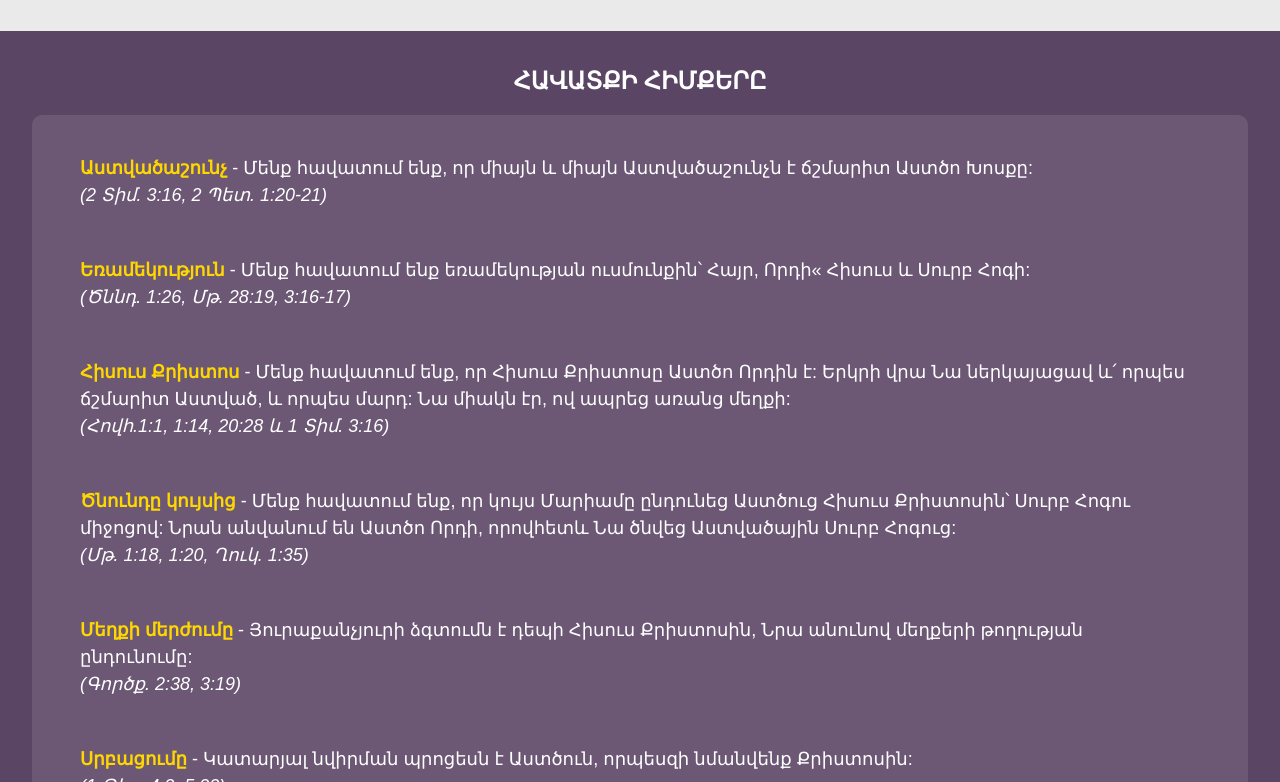
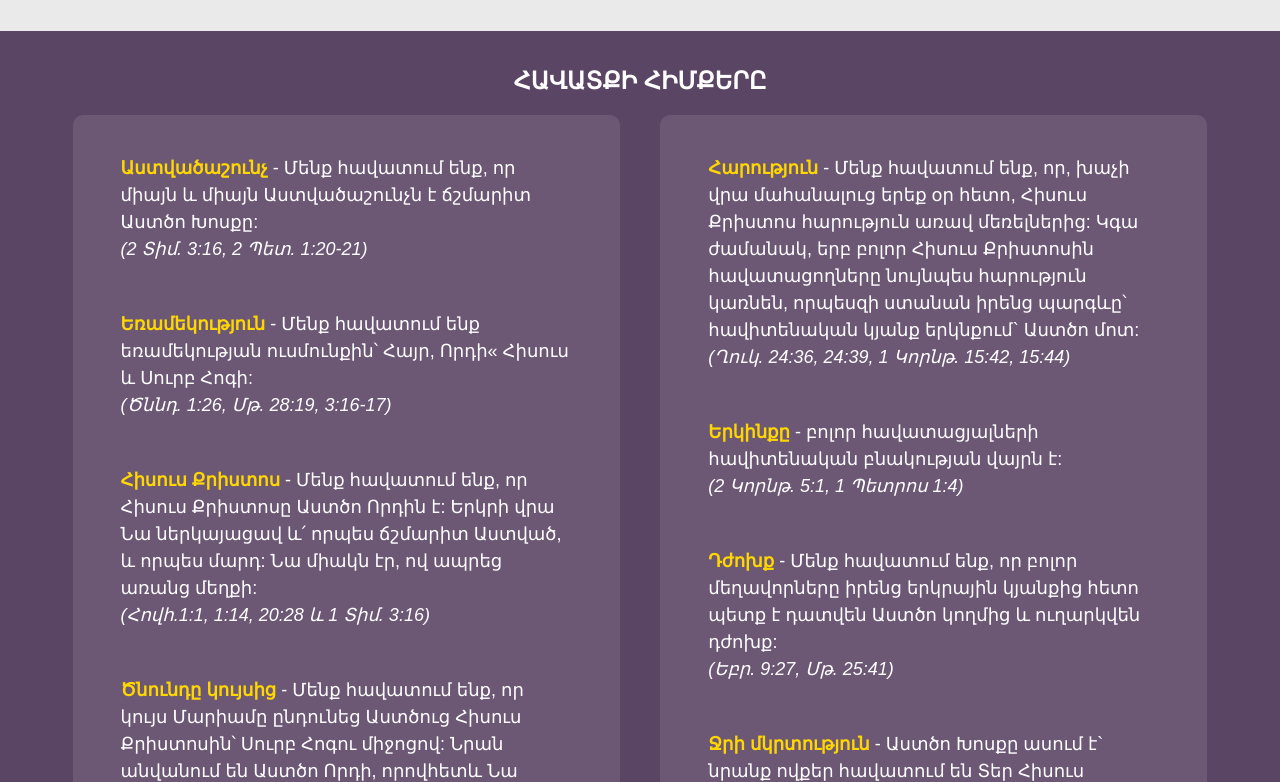
Before and after one commit to AshotAghabekyan/ChurchWeb-Frontend, a React (Vite) app: page /church in a window 1280 px wide. Shown: the part 1398-2180 px from the top of the page. Built offline with nearby package versions, Linux system fonts and the light colour scheme; a web font is replaced by a local one.

Commit message:
refactoring before merge withmaster

```diff
--- a/src/pages/church/fundamentalsFaith/FundamentalsFaith.tsx
+++ b/src/pages/church/fundamentalsFaith/FundamentalsFaith.tsx
@@ -1,4 +1,4 @@
-import { Box, Grid, Stack, styled } from "@mui/material";
+import { Box, Stack, styled } from "@mui/material";
 import { PRIMARY_PURPLE, WHITE } from "../../../constants/colors";
 import LeftColumn from "./LeftColumn";
 import RightColumn from "./RightColumn";
@@ -20,6 +20,7 @@ const SectionTitle = styled("h2")({
 
 const ColumnsContainer = styled(Box)(({ theme }) => ({
   position: "relative",
+  display: "flex",
   justifyContent: "space-evenly",
   [theme.breakpoints.down("md")]: {
     maxHeight: "400px",
--- a/src/pages/church/fundamentalsFaith/LeftColumn.tsx
+++ b/src/pages/church/fundamentalsFaith/LeftColumn.tsx
@@ -14,7 +14,9 @@ const StyledList = styled(List)(({ theme }) => ({
   gap: 32,
   backgroundColor: LIGHT_PURPLE,
   borderRadius: COMMON_BORDER_RADIUS,
+  width: "45%",
   [theme.breakpoints.down("md")]: {
+    width: "90%",
     borderBottomRightRadius: 0,
     borderBottomLeftRadius: 0,
   },
--- a/src/pages/church/fundamentalsFaith/RightColumn.tsx
+++ b/src/pages/church/fundamentalsFaith/RightColumn.tsx
@@ -8,7 +8,9 @@ import {
 } from "../../../constants/common";
 
 const StyledList = styled(List)(({ theme }) => ({
+  width: "45%",
   [theme.breakpoints.down("md")]: {
+    width: "90%",
     borderTopLeftRadius: 0,
     borderTopRightRadius: 0,
   },
```
